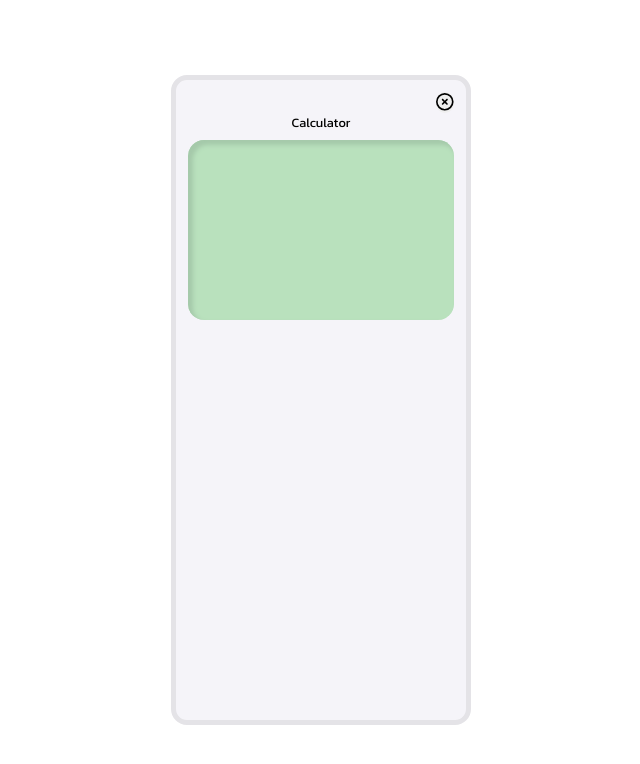
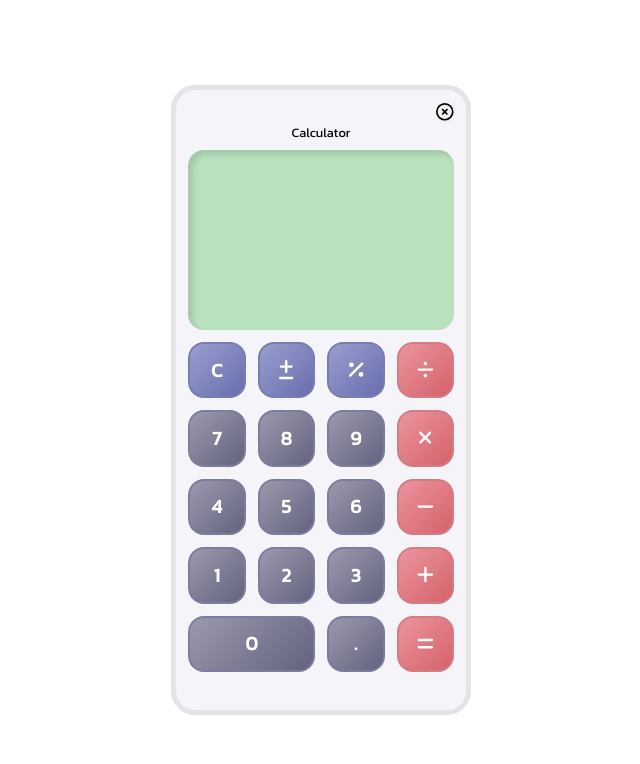
Before and after one commit to sophocles99/calculator, a React (Vite) app: page / in a window 1280 px wide. Shown: the top 764 px of the page, without its empty margins (319-959 px from the left). Built offline with nearby package versions, Linux system fonts and the light colour scheme.

Commit message:
add Button definition and components

```diff
--- a/package.json
+++ b/package.json
@@ -12,6 +12,7 @@
   "dependencies": {
     "@fortawesome/fontawesome-svg-core": "^6.4.2",
     "@fortawesome/free-regular-svg-icons": "^6.4.2",
+    "@fortawesome/free-solid-svg-icons": "^6.4.2",
     "@fortawesome/react-fontawesome": "^0.2.0",
     "react": "^18.2.0",
     "react-dom": "^18.2.0"
--- a/src/App.tsx
+++ b/src/App.tsx
@@ -1,12 +1,16 @@
+import Header from "./components/Header";
 import Display from "./components/Display";
-import Header from "./components/Header";
+import Buttons from "./components/Buttons";
 import styles from "./styles/App.module.css";
 
 const App = () => {
-  return <main className={styles.App}>
-    <Header />
-    <Display />
-  </main>;
+  return (
+    <main className={styles.App}>
+      <Header />
+      <Display />
+      <Buttons />
+    </main>
+  );
 };
 
 export default App;
--- /dev/null
+++ b/src/components/Button.tsx
@@ -0,0 +1,24 @@
+import { ReactNode } from "react";
+import styles from "../styles/Button.module.css";
+
+export type ButtonProps = {
+  content: ReactNode;
+  type: string;
+  onClick: (event: React.MouseEvent<HTMLElement>) => void;
+  isDoubleWidth: boolean;
+};
+
+const Button = ({ content, type, onClick, isDoubleWidth }: ButtonProps) => {
+  return (
+    <button
+      className={`${styles.button} ${styles[type]} ${
+        isDoubleWidth ? styles.doubleWidth : ""
+      }`}
+      onClick={onClick}
+    >
+      {content}
+    </button>
+  );
+};
+
+export default Button;
--- a/src/components/Buttons.tsx
+++ b/src/components/Buttons.tsx
@@ -0,0 +1,15 @@
+import styles from "../styles/Buttons.module.css";
+import Button, { ButtonProps } from "./Button";
+import buttonDefs from "./buttonDefs";
+
+const Buttons = () => {
+  return (
+    <section className={styles.buttons}>
+      {buttonDefs.map((buttonDef: ButtonProps) => {
+        return <Button {...buttonDef} />;
+      })}
+    </section>
+  );
+};
+
+export default Buttons;
--- /dev/null
+++ b/src/components/buttonDefs.tsx
@@ -0,0 +1,67 @@
+import { ButtonProps } from "./Button";
+import { FontAwesomeIcon } from "@fortawesome/react-fontawesome";
+import {
+  faPlusMinus,
+  faPercent,
+  faDivide,
+  faTimes,
+  faMinus,
+  faPlus,
+  faEquals,
+} from "@fortawesome/free-solid-svg-icons";
+
+const doNothing = () => {};
+
+const buttonDefs: ButtonProps[] = [
+  { content: "C", type: "function", onClick: doNothing, isDoubleWidth: false },
+  {
+    content: <FontAwesomeIcon icon={faPlusMinus} />,
+    type: "function",
+    onClick: doNothing,
+    isDoubleWidth: false,
+  },
+  { content: <FontAwesomeIcon icon={faPercent} />, type: "function", onClick: doNothing, isDoubleWidth: false },
+  {
+    content: <FontAwesomeIcon icon={faDivide} />,
+    type: "operator",
+    onClick: doNothing,
+    isDoubleWidth: false,
+  },
+  { content: "7", type: "number", onClick: doNothing, isDoubleWidth: false },
+  { content: "8", type: "number", onClick: doNothing, isDoubleWidth: false },
+  { content: "9", type: "number", onClick: doNothing, isDoubleWidth: false },
+  {
+    content: <FontAwesomeIcon icon={faTimes} />,
+    type: "operator",
+    onClick: doNothing,
+    isDoubleWidth: false,
+  },
+  { content: "4", type: "number", onClick: doNothing, isDoubleWidth: false },
+  { content: "5", type: "number", onClick: doNothing, isDoubleWidth: false },
+  { content: "6", type: "number", onClick: doNothing, isDoubleWidth: false },
+  {
+    content: <FontAwesomeIcon icon={faMinus} />,
+    type: "operator",
+    onClick: doNothing,
+    isDoubleWidth: false,
+  },
+  { content: "1", type: "number", onClick: doNothing, isDoubleWidth: false },
+  { content: "2", type: "number", onClick: doNothing, isDoubleWidth: false },
+  { content: "3", type: "number", onClick: doNothing, isDoubleWidth: false },
+  {
+    content: <FontAwesomeIcon icon={faPlus} />,
+    type: "operator",
+    onClick: doNothing,
+    isDoubleWidth: false,
+  },
+  { content: "0", type: "number", onClick: doNothing, isDoubleWidth: true },
+  { content: ".", type: "number", onClick: doNothing, isDoubleWidth: false },
+  {
+    content: <FontAwesomeIcon icon={faEquals} />,
+    type: "operator",
+    onClick: doNothing,
+    isDoubleWidth: false,
+  },
+];
+
+export default buttonDefs;
--- a/src/styles/App.module.css
+++ b/src/styles/App.module.css
@@ -15,9 +15,9 @@ body {
 
 .App {
   width: 300px;
-  height: 650px;
+  height: 630px;
   padding: 0.75rem;
-  border-radius: 1rem;
+  border-radius: 1.5rem;
   border: 5px solid #e4e3e7;
   background-color: #f5f4f9;
 }
--- /dev/null
+++ b/src/styles/Button.module.css
@@ -0,0 +1,27 @@
+.button {
+  border: 2px solid;
+  border-radius: 1rem;
+  font-family: kanit, Arial, Helvetica, sans-serif;
+  font-size: 1.2rem;
+  font-weight: bold;
+  color: white;
+}
+
+.function {
+  background: linear-gradient(-45deg, #686eae, #999ece);
+  border-color: #787db0;
+}
+
+.operator {
+  background: linear-gradient(-45deg, #d5626a, #eb949e);
+  border-color: #d17d84;
+}
+
+.number {
+  background: linear-gradient(-45deg, #64637f, #9a99ad);
+  border-color: #7c7c9c;
+}
+
+.doubleWidth {
+  grid-column: span 2;
+}
--- a/src/styles/Buttons.module.css
+++ b/src/styles/Buttons.module.css
@@ -2,4 +2,6 @@
   display: grid;
   grid-template-columns: repeat(4, 1fr);
   grid-template-rows: repeat(5, 1fr);
+  gap: 0.75rem;
+  height: 330px;
 }
--- a/src/styles/Display.module.css
+++ b/src/styles/Display.module.css
@@ -1,6 +1,7 @@
 .display {
   width: 100%;
   height: 180px;
+  margin-bottom: 0.75rem;
   border-radius: 1rem;
   background-color: #b9e1bd;
   box-shadow: inset 4px 4px 4px 1px #A5C9AA;
```
Also changed, not shown: 1 other file (tests, documents, lock files or other folders).
